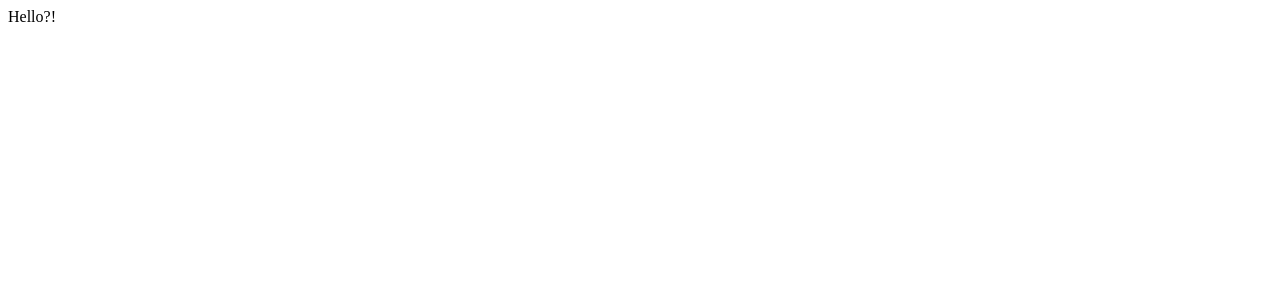
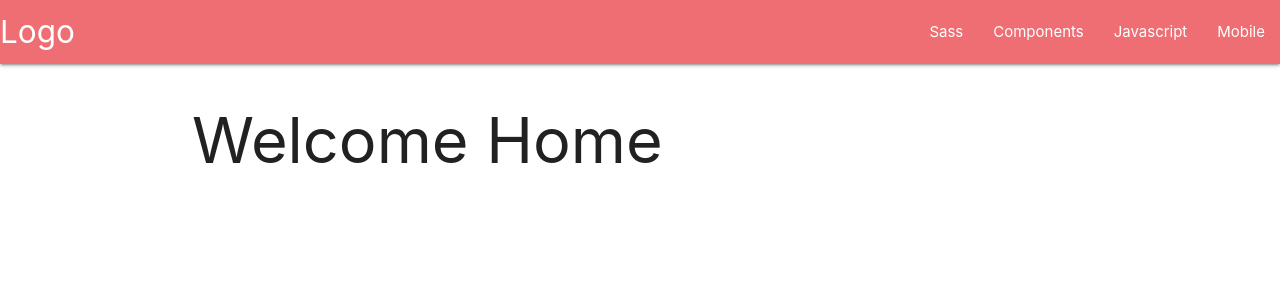
Before and after one commit to Code-Institute-Submissions/Shinners888-MS3MusicLibrary_JulyResub, a Flask app: page / in a window 1280 px wide. Before the commit the part shown is almost empty. Shown: the top 300 px of the page. Run offline with Flask 2, Linux system fonts and the light colour scheme; data that the repository does not hold is empty; some libraries are stand-ins or nearby versions.

Commit message:
installed pymongo, flask, linked database, placeholder templates to check functionality

```diff
--- a/app.py
+++ b/app.py
@@ -1,5 +1,9 @@
 import os
-from flask import Flask
+from flask import (
+    Flask, render_template,
+    redirect, request, session, url_for)
+from flask_pymongo import PyMongo
+from bson.objectid import ObjectId
 if os.path.exists("env.py"):
     import env
 
@@ -7,9 +11,19 @@ if os.path.exists("env.py"):
 app = Flask(__name__)
 
 
+app.config["MONGO_DBNAME"] = os.environ.get("MONGO_DBNAME")
+app.config["MONGO_URI"] = os.environ.get("MONGO_URI")
+app.secret_key = os.environ.get("SECRET_KEY")
+
+
+mongo = PyMongo(app)
+
+
 @app.route("/")
-def check():
-    return "Hello?!"
+@app.route("/home")
+def home():
+    works = mongo.db.works.find()
+    return render_template("home.html", works=works)
 
 
 if __name__ == "__main__":
--- a/requirements.txt
+++ b/requirements.txt
@@ -1,4 +1,7 @@
 click==7.1.2
+dnspython==2.1.0
 Flask==1.1.2
+Flask-PyMongo==2.3.0
 itsdangerous==1.1.0
+pymongo==3.11.3
 Werkzeug==1.0.1
--- /dev/null
+++ b/static/javascript/script.js
@@ -0,0 +1,3 @@
+$(document).ready(function () {
+    $('.sidenav').sidenav();
+});
--- a/templates/base.html
+++ b/templates/base.html
@@ -5,11 +5,48 @@
     <meta charset="UTF-8">
     <meta http-equiv="X-UA-Compatible" content="IE=edge">
     <meta name="viewport" content="width=device-width, initial-scale=1.0">
+    <link rel="stylesheet" href="https://cdnjs.cloudflare.com/ajax/libs/font-awesome/5.15.3/css/all.min.css"
+        integrity="sha512-iBBXm8fW90+nuLcSKlbmrPcLa0OT92xO1BIsZ+ywDWZCvqsWgccV3gFoRBv0z+8dLJgyAHIhR35VZc2oM/gI1w=="
+        crossorigin="anonymous" type="text/css" />
+    <link rel="stylesheet" href="https://cdnjs.cloudflare.com/ajax/libs/materialize/1.0.0/css/materialize.min.css"
+        type="text/css">
+    <link rel="stylesheet" href="{{ url_for('static', filename='css/style.css') }}" type="text/css">
     <title>Document</title>
 </head>
 
 <body>
+    <header>
+        <nav>
+            <div class="nav-wrapper">
+                <a href="#!" class="brand-logo">Logo</a>
+                <a href="#" data-target="mobile-demo" class="sidenav-trigger"><i class="material-icons">menu</i></a>
+                <ul class="right hide-on-med-and-down">
+                    <li><a href="sass.html">Sass</a></li>
+                    <li><a href="badges.html">Components</a></li>
+                    <li><a href="collapsible.html">Javascript</a></li>
+                    <li><a href="mobile.html">Mobile</a></li>
+                </ul>
+            </div>
+        </nav>
 
+        <ul class="sidenav" id="mobile-demo">
+            <li><a href="{{ url_for('home') }}">Home</a></li>
+            <li><a href="badges.html">Components</a></li>
+            <li><a href="collapsible.html">Javascript</a></li>
+            <li><a href="mobile.html">Mobile</a></li>
+        </ul>
+    </header>
+    <main class="container">
+        {% block content %}
+        {% endblock %}
+    </main>
+    <script src="https://code.jquery.com/jquery-3.6.0.min.js"
+        integrity="sha256-/xUj+3OJU5yExlq6GSYGSHk7tPXikynS7ogEvDej/m4=" crossorigin="anonymous"></script>
+    <script src="https://cdnjs.cloudflare.com/ajax/libs/materialize/1.0.0/js/materialize.min.js"></script>
+    <script src="{{ url_for('static', filename='javascript/script.js') }}"></script>
+    {% block scripts %}
+    {% endblock %}
 </body>
 
+
 </html>
--- /dev/null
+++ b/templates/home.html
@@ -0,0 +1,6 @@
+{% extends "base.html" %}
+{% block content %}
+
+<h1>Welcome Home</h1>
+
+{% endblock %}
```
Also changed, not shown: static/css/style.css (added).
